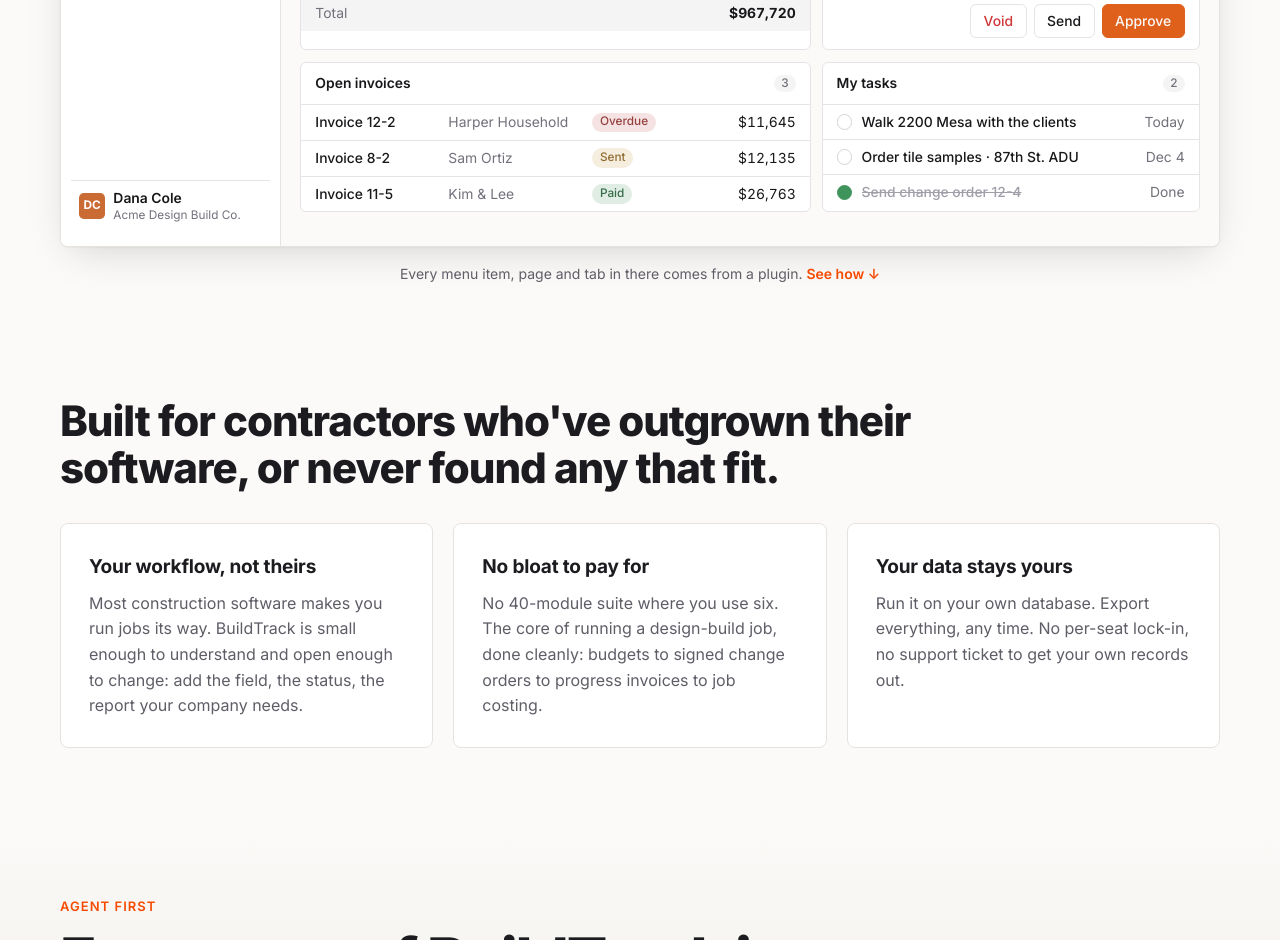
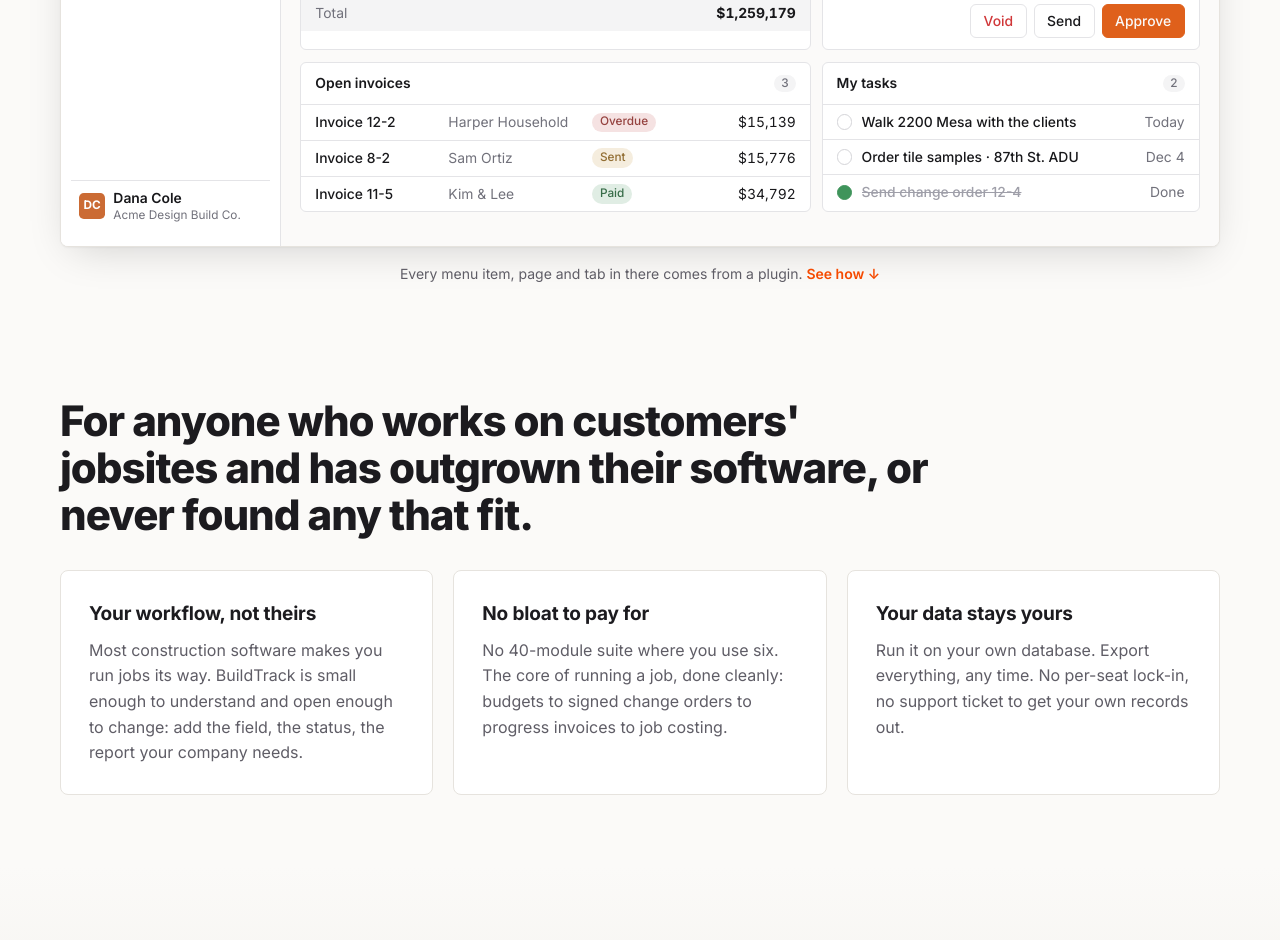
Before and after one commit to Cody-Design-Build/buildtrack-site, a plain HTML site: page index.html in a window 1280 px wide. Shown: the part 1158-2098 px from the top of the page. Drawn offline with Linux system fonts and the light colour scheme.

Commit message:
Screenshots in six different themes with the new sample prices; say who it's for (#10)
- Home (BuildTrack), change order (Walnut dark), invoices (Kraft), bids (Blueprint dark),
  schedule (Sage), plugins (Hi-Vis dark)
- Hero mini-app amounts match the demo's new sample data
- For general contractors, remodelers, trades and anyone who works for customers on a jobsite

Co-authored-by: Claude Opus 5.5 <noreply@anthropic.com>

```diff
--- a/app.js
+++ b/app.js
@@ -26,9 +26,9 @@ const RECORDS = [
   ['Accounts', 'M4 21V8l8-5 8 5v13M9 21v-6h6v6M8 11h2M14 11h2'],
 ];
 const INVOICES = [
-  ['Invoice 12-2', 'Harper Household', 'Overdue', 'red', '$11,645'],
-  ['Invoice 8-2', 'Sam Ortiz', 'Sent', 'amber', '$12,135'],
-  ['Invoice 11-5', 'Kim & Lee', 'Paid', 'green', '$26,763'],
+  ['Invoice 12-2', 'Harper Household', 'Overdue', 'red', '$15,139'],
+  ['Invoice 8-2', 'Sam Ortiz', 'Sent', 'amber', '$15,776'],
+  ['Invoice 11-5', 'Kim & Lee', 'Paid', 'green', '$34,792'],
 ];
 const TASKS = [
   ['Walk 2200 Mesa with the clients', 'Today', false],
@@ -36,11 +36,11 @@ const TASKS = [
   ['Send change order 12-4', 'Done', true],
 ];
 const JOBS = [
-  ['Rivera Household', 'Oak Avenue Bathrooms', 'In progress', 'blue', '$65,465'],
-  ['Patel Household', '87th St. ADU', 'In progress', 'blue', '$219,050'],
-  ['Kim & Lee', '1448 Elm · Full remodel', 'Approved', 'green', '$535,255'],
-  ['Northgate Homes', '2200 Mesa · ADU', 'Bidding', 'amber', '$105,950'],
-  ['Brooks Family', '77 Juniper · Addition', 'Lead', 'purple', '$42,000'],
+  ['Rivera Household', 'Oak Avenue Bathrooms', 'In progress', 'blue', '$85,520'],
+  ['Patel Household', '87th St. ADU', 'In progress', 'blue', '$284,795'],
+  ['Kim & Lee', '1448 Elm · Full remodel', 'Approved', 'green', '$696,419'],
+  ['Northgate Homes', '2200 Mesa · ADU', 'Bidding', 'amber', '$137,845'],
+  ['Brooks Family', '77 Juniper · Addition', 'Lead', 'purple', '$54,600'],
 ];
 const GANTT = [
   ['Demolition', 4, 18, 100],
@@ -56,9 +56,9 @@ function miniHTML({ compact = false } = {}) {
   const invoices = INVOICES.map(([n, who, st, slot, t]) => `<div class="m-row m-row3"><span class="m-strong">${n}</span><span class="m-dim">${who}</span><span class="m-pill" style="--c: var(--c-${slot})">${st}</span><span class="num">${t}</span></div>`).join('');
   const tasks = TASKS.map(([t, when, done]) => `<div class="m-task${done ? ' done' : ''}"><span class="m-check"></span><span class="m-strong">${t}</span><span class="m-dim">${when}</span></div>`).join('');
   const stats = [
-    ['Active contracts', '$1,672,957', '6 jobs underway'],
-    ['Open invoices', '$83,340', '5 awaiting payment'],
-    ['Pipeline', '$45,800', '5 leads & estimates'],
+    ['Active contracts', '$2,178,255', '6 jobs underway'],
+    ['Open invoices', '$108,327', '5 awaiting payment'],
+    ['Pipeline', '$59,550', '5 leads & estimates'],
     ['Margin', '15.2%', 'across approved work'],
   ]
     .slice(0, compact ? 3 : 4)
@@ -81,7 +81,7 @@ function miniHTML({ compact = false } = {}) {
         <div class="m-title">Good morning, Dana</div>
         <div class="m-stats">${stats}</div>
         <div class="m-cols">
-          <div class="m-card"><div class="m-head">Active jobs <span class="m-count">5</span></div>${rows}<div class="m-row m-total"><span>Total</span><span></span><span></span><span class="num">$967,720</span></div></div>
+          <div class="m-card"><div class="m-head">Active jobs <span class="m-count">5</span></div>${rows}<div class="m-row m-total"><span>Total</span><span></span><span></span><span class="num">$1,259,179</span></div></div>
           ${compact ? '' : `<div class="m-card"><div class="m-head">Schedule · 2243 Lincoln</div>${gantt}<div class="m-actions"><span class="m-btn danger">Void</span><span class="m-btn">Send</span><span class="m-btn primary">Approve</span></div></div>`}
         </div>
         ${compact ? '' : `<div class="m-cols">
--- a/index.html
+++ b/index.html
@@ -6,7 +6,7 @@
     <title>BuildTrack — job management that bends to how you build</title>
     <meta
       name="description"
-      content="BuildTrack is a lightweight, open-source job management app for design-build and remodeling contractors: jobs, budgets, change orders, invoices, bids and schedules, built so you and your AI agents can shape it around your workflow."
+      content="BuildTrack is a lightweight, open-source job management app for general contractors, remodelers, trades and anyone who does work for customers on a jobsite: jobs, budgets, change orders, invoices, bids and schedules, built so you and your AI agents can shape it around your workflow."
     />
     <meta name="theme-color" content="#f54a00" />
     <link rel="icon" href="/assets/buildtrack-logo.svg" type="image/svg+xml" />
@@ -48,9 +48,9 @@
         <p class="eyebrow"><span class="dot"></span> Open source · Built for the agentic era</p>
         <h1>Job management that bends to how&nbsp;you&nbsp;build.</h1>
         <p class="lede">
-          BuildTrack is a lightweight app for design-build and remodeling contractors. Jobs, budgets, change orders,
-          invoices, bids and schedules, without the bloat. Every part of it is a plugin that you and your AI agents
-          can switch off, change or replace, so it works the way your company actually works.
+          For general contractors, remodelers, trades and anyone else who works for customers on a jobsite: jobs,
+          budgets, change orders, invoices, bids and schedules, without the bloat. Every part is a plugin that you and
+          your AI agents can switch off, change or replace.
         </p>
         <div class="cta-row">
           <a class="btn btn-primary" href="https://github.com/Cody-Design-Build/BuildTrack">
@@ -68,7 +68,7 @@
       </section>
 
       <section class="pains wrap" aria-labelledby="pains-title">
-        <h2 id="pains-title" class="section-title">Built for contractors who've outgrown their software, or never found any that fit.</h2>
+        <h2 id="pains-title" class="section-title">For anyone who works on customers' jobsites and has outgrown their software, or never found any that fit.</h2>
         <div class="grid-3">
           <article class="card">
             <h3>Your workflow, not theirs</h3>
@@ -76,7 +76,7 @@
           </article>
           <article class="card">
             <h3>No bloat to pay for</h3>
-            <p>No 40-module suite where you use six. The core of running a design-build job, done cleanly: budgets to signed change orders to progress invoices to job costing.</p>
+            <p>No 40-module suite where you use six. The core of running a job, done cleanly: budgets to signed change orders to progress invoices to job costing.</p>
           </article>
           <article class="card">
             <h3>Your data stays yours</h3>
@@ -240,7 +240,7 @@
       </section>
 
       <section class="origin wrap">
-        <figure class="frame origin-frame"><img src="/assets/shots/settings-plugins.jpg" alt="Settings → Plugins, listing each installed plugin with a switch and what it adds" loading="lazy" width="2160" height="1350" /></figure>
+        <figure class="frame origin-frame"><img src="/assets/shots/settings-plugins.jpg" alt="Settings → Plugins in the Hi-Vis dark theme, listing each installed plugin with a switch and what it adds" loading="lazy" width="2160" height="1350" /></figure>
         <div>
           <h2 class="section-title">Built by a builder.</h2>
           <p class="lede">
```
Also changed, not shown: assets/shots/bids.jpg, assets/shots/budget-doc.jpg, assets/shots/home.jpg, assets/shots/invoices.jpg, assets/shots/schedule.jpg, assets/shots/settings-plugins.jpg.
